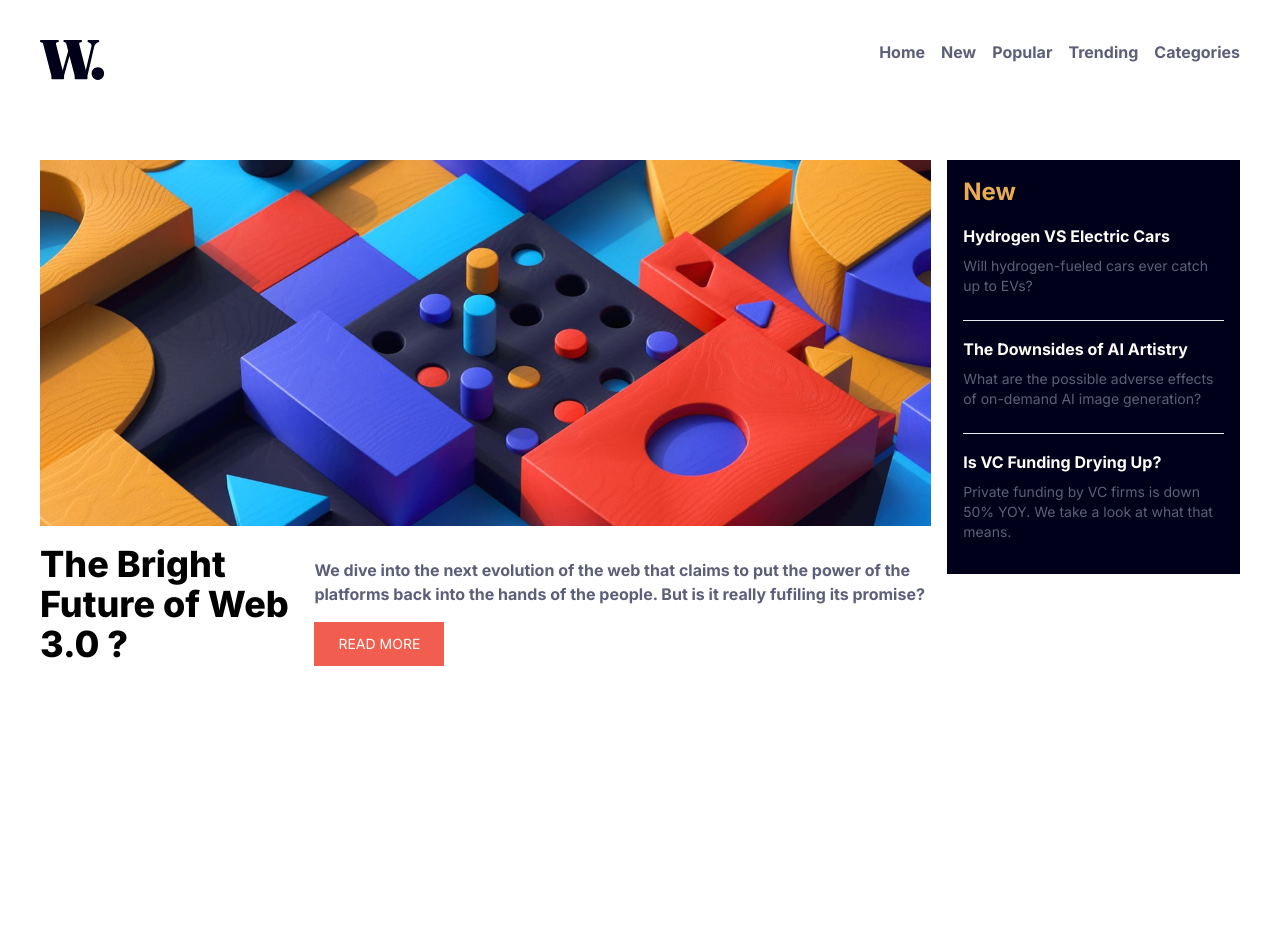
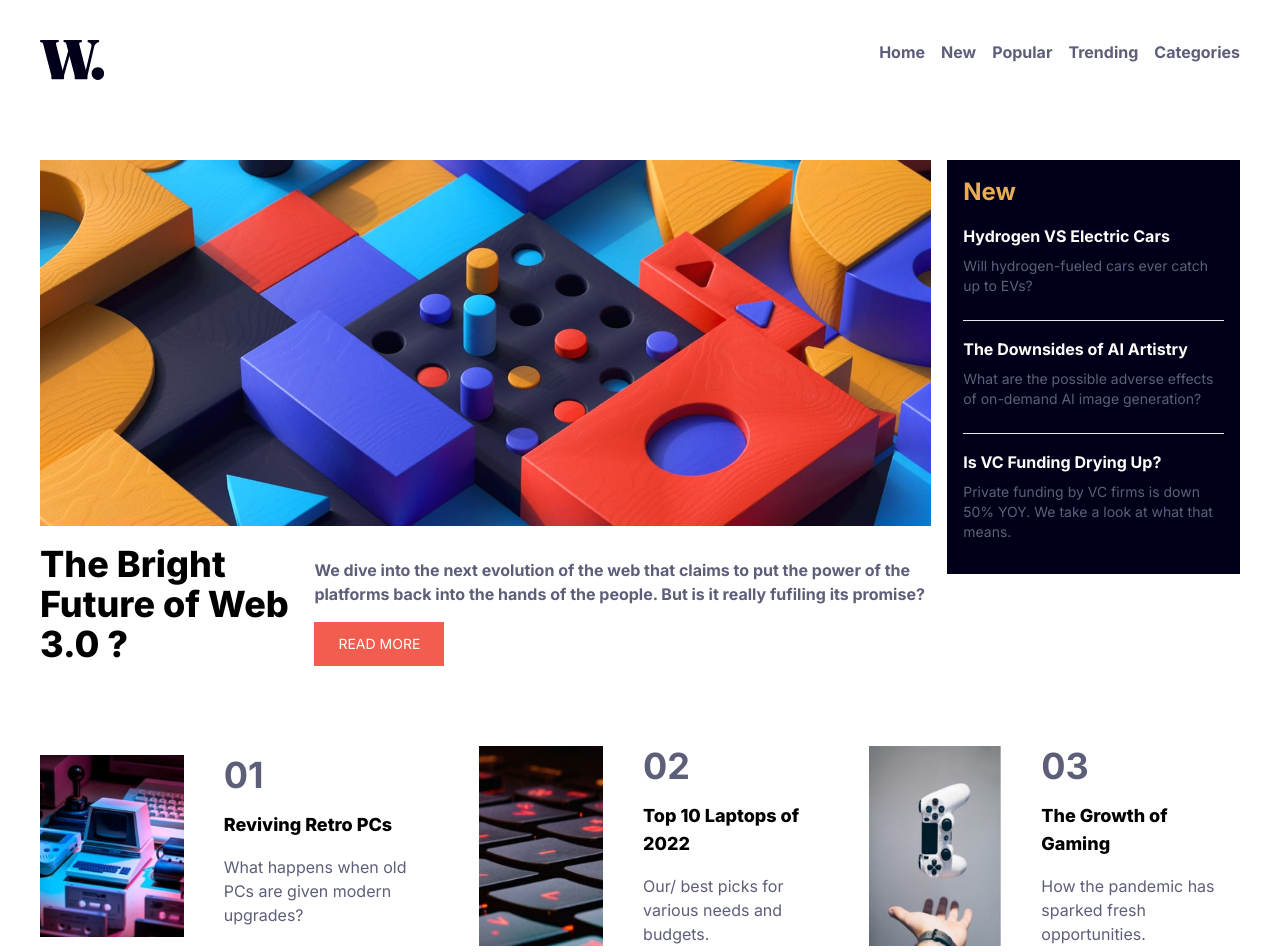
Before and after one commit to mosesfawole/news-homepage, a React (Vite) app in the folder news-homepage/: page / in a window 1280 px wide. Shown: the top 952 px of the page. Before the commit the page ends 800 px from the top, so only its background shows below. Built offline with nearby package versions, Linux system fonts and the light colour scheme.

Commit message:
newscard.jsx complete

```diff
--- a/news-homepage/src/App.jsx
+++ b/news-homepage/src/App.jsx
@@ -1,5 +1,6 @@
 import Header from "./components/Header";
 import Hero from "./components/Hero";
+import NewsCard from "./components/NewsCard";
 
 function App() {
   return (
@@ -8,6 +9,7 @@ function App() {
       <div className="">
         <Hero />
       </div>
+      <NewsCard />
     </div>
   );
 }
--- a/news-homepage/src/components/Hero.jsx
+++ b/news-homepage/src/components/Hero.jsx
@@ -6,7 +6,7 @@ import SideCard from "./SideCard";
 
 const Hero = () => {
   return (
-    <div className="md:flex p-10  gap-4">
+    <div className="md:flex p-4 md:p-10 gap-4">
       <div className="hero">
         <div className="d-image hidden md:flex">
           <img src={DesktopBg} alt="desktop web3 image" />
--- a/news-homepage/src/components/NewsCard.jsx
+++ b/news-homepage/src/components/NewsCard.jsx
@@ -3,23 +3,21 @@ import news from "../lib/news";
 const NewsCard = () => {
   return (
     <div>
-      <div className="">
-        <ul>
+      <div className="p-10">
+        <div className="grid gap-10 md:flex justify-center items-center">
           {news.map((item, index) => (
-            <div key={index}>
-              <li>
-                <div className="left">
-                  <img src={item.image} alt={item.id} />
-                </div>
-                <div className="right">
-                  <p>{item.id}</p>
-                  <h1>{item.title}</h1>
-                  <p>{item.text}</p>
-                </div>
-              </li>
+            <div className="flex  gap-10" key={index}>
+              <span className="flex sm:basis-40  ">
+                <img src={item.image} alt={item.id} />
+              </span>
+              <span className="flex sm:basis-60 flex-col gap-4 right">
+                <p className="text-header-text text-4xl font-bold">{item.id}</p>
+                <h1 className="font-extrabold text-lg">{item.title}</h1>
+                <p className="text-header-text ">{item.text}</p>
+              </span>
             </div>
           ))}
-        </ul>
+        </div>
       </div>
     </div>
   );
--- a/news-homepage/src/lib/news.js
+++ b/news-homepage/src/lib/news.js
@@ -5,19 +5,19 @@ import Image3 from "../images/image-gaming-growth.jpg";
 const news = [
   {
     image: Image1,
-    id: 01,
+    id: "01",
     title: "Reviving Retro PCs",
     text: "What happens when old PCs are given modern upgrades?",
   },
   {
     image: Image2,
-    id: 02,
+    id: "02",
     title: "Top 10 Laptops of 2022",
-    text: "Our best picks for various needs and budgets.",
+    text: "Our/ best picks for various needs and budgets.",
   },
   {
     image: Image3,
-    id: 03,
+    id: "03",
     title: "The Growth of Gaming",
     text: "How the pandemic has sparked fresh opportunities.",
   },
--- a/news-homepage/tailwind.config.cjs
+++ b/news-homepage/tailwind.config.cjs
@@ -3,6 +3,7 @@ module.exports = {
   content: ["./index.html", "./src/**/*.{js,jsx,ts,tsx}"],
   theme: {
     screens: {
+      sm: "200px",
       md: "960px",
     },
     extend: {
```
